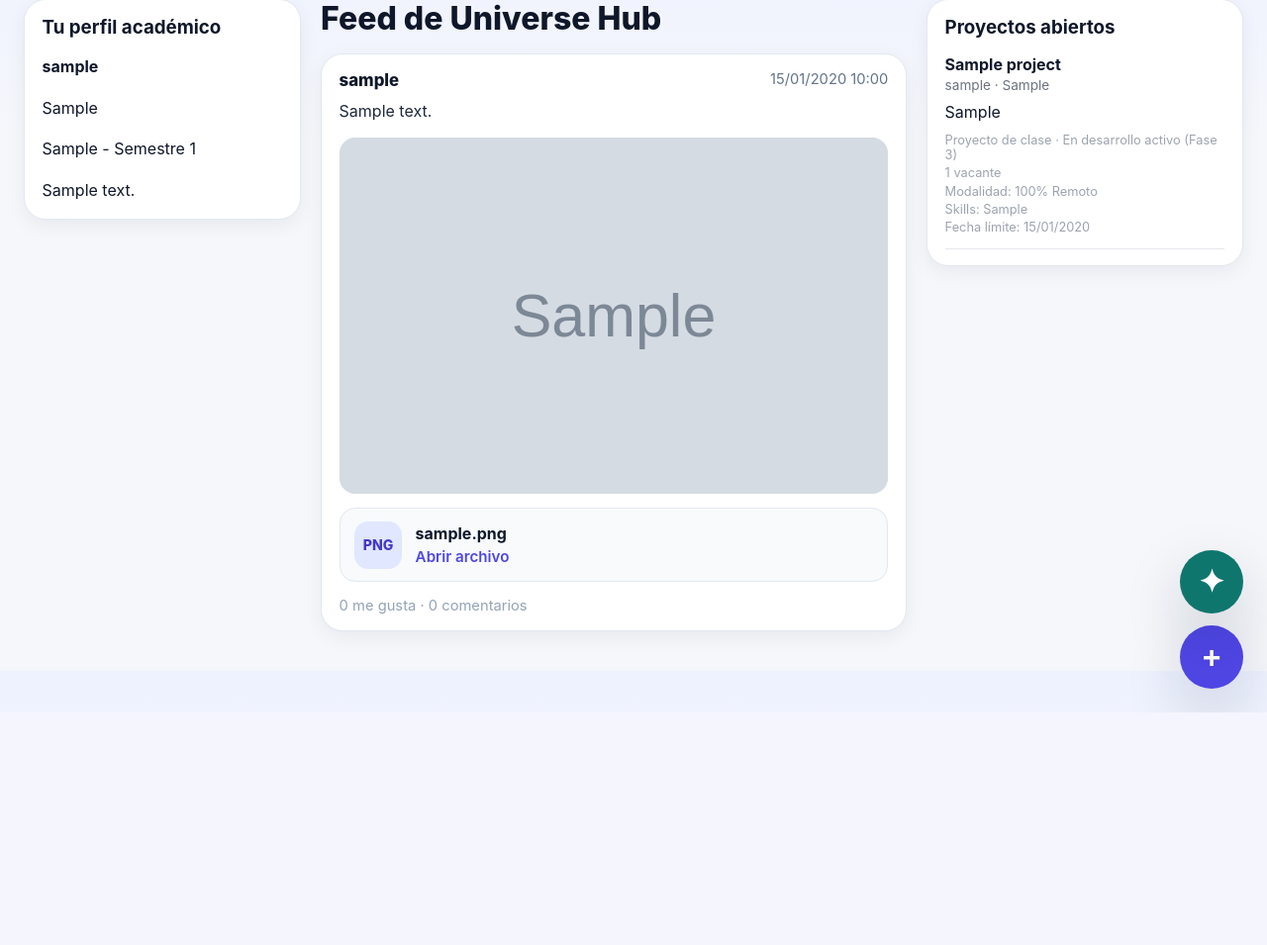
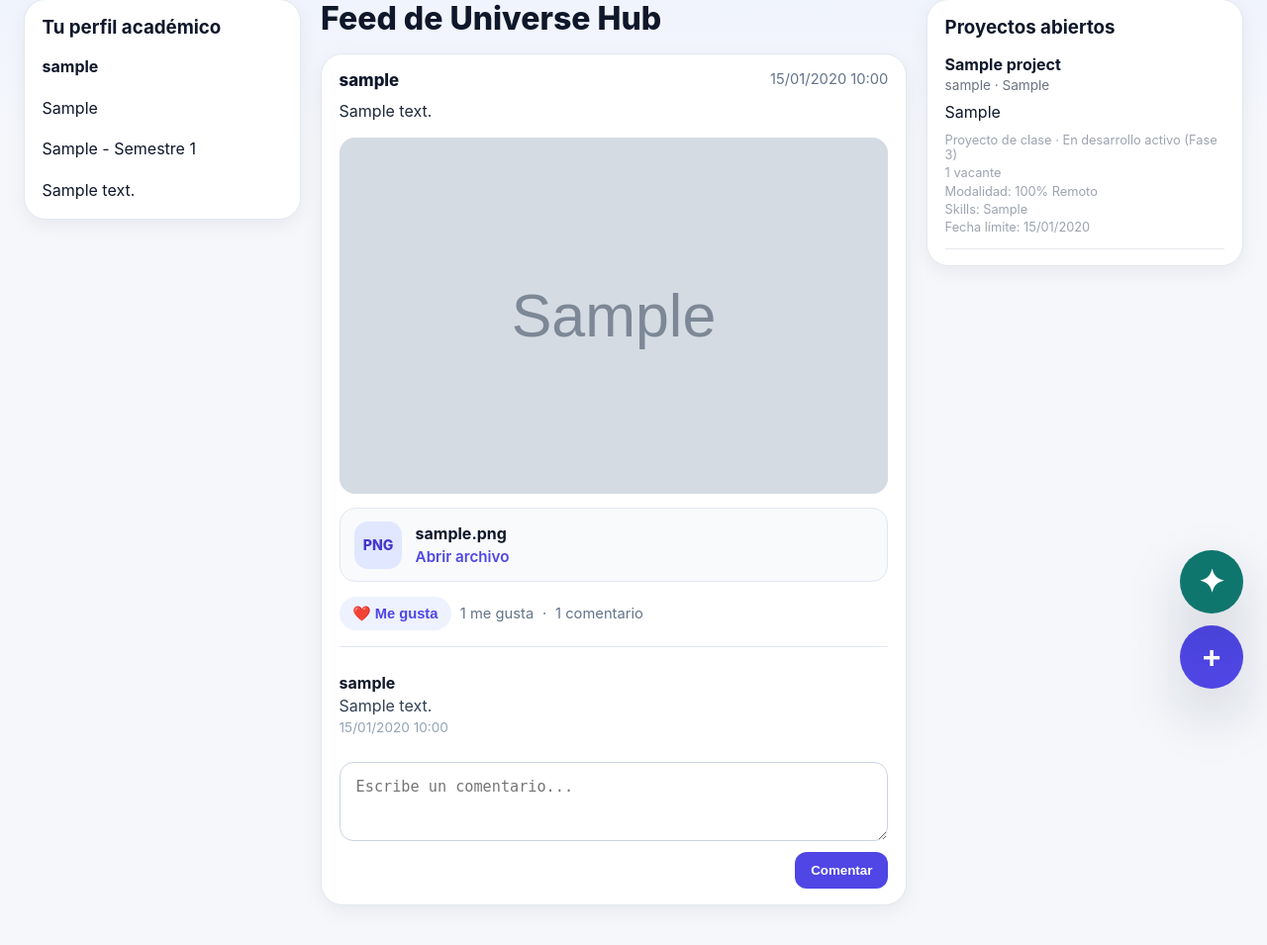
Before and after one commit to Chumleee/U_Hub, a Django app: page / in a window 1280 px wide. Shown: the part 80-1035 px from the top of the page at 99% size. Before the commit the page ends 800 px from the top, so only its background shows below. Run offline with Django 4.2, Linux system fonts and the light colour scheme; a user stored in the database is signed in; tables that the repository leaves empty hold one stand-in row (values such as "Sample post"); grey boxes marked "Sample" are stand-in pictures.

Commit message:
Cambios en los botones del feed (Like y comentarios)

```diff
--- a/universe_hub/posts/forms.py
+++ b/universe_hub/posts/forms.py
@@ -1,5 +1,5 @@
 from django import forms
-from .models import Post, Project
+from .models import Post, Project, Comment
 
 
 class PostForm(forms.ModelForm):
@@ -69,7 +69,6 @@ class ProjectForm(forms.ModelForm):
             'class': 'project-textarea',
         })
     )
-
     class Meta:
         model = Project
         fields = [
@@ -151,3 +150,23 @@ class ProjectForm(forms.ModelForm):
             instance.save()
 
         return instance
+
+class CommentForm(forms.ModelForm):
+    class Meta:
+        model = Comment
+        fields = ['content']
+        labels = {
+            'content': '',
+        }
+        widgets = {
+            'content': forms.Textarea(attrs={
+                'rows': 2,
+                'placeholder': 'Escribe un comentario...',
+                'class': 'comment-input',
+            }),
+        }
+    def clean_content(self):
+        content = self.cleaned_data.get('content', '').strip()
+        if not content:
+            raise forms.ValidationError('El comentario no puede estar vacío.')
+        return content
--- a/universe_hub/posts/models.py
+++ b/universe_hub/posts/models.py
@@ -132,11 +132,6 @@ class Comment(models.Model):
     content = models.TextField(max_length=500)
     created_at = models.DateTimeField(auto_now_add=True)
 
-    def clean(self):
-        from django.core.exceptions import ValidationError
-        if not self.post and not self.project:
-            raise ValidationError('El comentario debe pertenecer a un post o a un proyecto.')
-
     def __str__(self):
         target = self.post or self.project
         return f"Comment by {self.author} on {target}"
--- a/universe_hub/static/script.js
+++ b/universe_hub/static/script.js
@@ -80,4 +80,108 @@ document.addEventListener('DOMContentLoaded', function () {
             closeModal(projectModal, projectOverlay);
         }
     });
+
+    function getCookie(name) {
+        let cookieValue = null;
+        if (document.cookie && document.cookie !== '') {
+            const cookies = document.cookie.split(';');
+            for (let cookie of cookies) {
+                cookie = cookie.trim();
+                if (cookie.substring(0, name.length + 1) === (name + '=')) {
+                    cookieValue = decodeURIComponent(cookie.substring(name.length + 1));
+                    break;
+                }
+            }
+        }
+        return cookieValue;
+    }
+
+    const csrfToken = getCookie('csrftoken');
+
+    document.querySelectorAll('.like-form').forEach(function (form) {
+        form.addEventListener('submit', async function (event) {
+            event.preventDefault();
+
+            const postCard = form.closest('.post-card');
+            const likeBtnText = postCard.querySelector('.like-btn-text');
+            const likesCount = postCard.querySelector('.likes-count');
+
+            try {
+                const response = await fetch(form.action, {
+                    method: 'POST',
+                    headers: {
+                        'X-CSRFToken': csrfToken,
+                        'X-Requested-With': 'XMLHttpRequest'
+                    },
+                    credentials: 'same-origin'
+                });
+
+                const data = await response.json();
+
+                if (data.success) {
+                    likeBtnText.textContent = data.liked ? '❤️ Me gusta' : '🤍 Me gusta';
+                    likesCount.textContent = `${data.likes_count} me gusta${data.likes_count === 1 ? '' : 's'}`;
+                }
+            } catch (error) {
+                console.error('Error al procesar like:', error);
+            }
+        });
+    });
+
+    document.querySelectorAll('.comment-form').forEach(function (form) {
+        form.addEventListener('submit', async function (event) {
+            event.preventDefault();
+
+            const postCard = form.closest('.post-card');
+            const textarea = form.querySelector('.comment-input');
+            const commentsList = postCard.querySelector('.comments-list');
+            const commentsCount = postCard.querySelector('.comments-count');
+            const commentEmpty = commentsList.querySelector('.comment-empty');
+
+            const content = textarea.value.trim();
+            if (!content) return;
+
+            const formData = new FormData();
+            formData.append('content', content);
+
+            try {
+                const response = await fetch(form.action, {
+                    method: 'POST',
+                    headers: {
+                        'X-CSRFToken': csrfToken,
+                        'X-Requested-With': 'XMLHttpRequest'
+                    },
+                    body: formData,
+                    credentials: 'same-origin'
+                });
+
+                const data = await response.json();
+
+                if (data.success) {
+                    if (commentEmpty) {
+                        commentEmpty.remove();
+                    }
+
+                    const commentItem = document.createElement('div');
+                    commentItem.classList.add('comment-item');
+                    commentItem.innerHTML = `
+                        <div class="comment-author">${data.comment.author}</div>
+                        <div class="comment-text"></div>
+                        <div class="comment-date">${data.comment.created_at}</div>
+                    `;
+
+                    commentItem.querySelector('.comment-text').textContent = data.comment.content;
+                    commentsList.appendChild(commentItem);
+
+                    commentsCount.textContent = `${data.comments_count} comentario${data.comments_count === 1 ? '' : 's'}`;
+                    textarea.value = '';
+                } else {
+                    console.error('Errores del comentario:', data.errors);
+                    alert('No se pudo guardar el comentario.');
+                }
+            } catch (error) {
+                console.error('Error al enviar comentario:', error);
+            }
+        });
+    });
 });
--- a/universe_hub/static/styles.css
+++ b/universe_hub/static/styles.css
@@ -542,3 +542,116 @@ input[type="date"] {
         align-items: flex-start;
     }
 }
+
+.post-meta {
+    margin-top: 0.9rem;
+    display: flex;
+    align-items: center;
+    gap: 0.55rem;
+    flex-wrap: wrap;
+    font-size: 0.92rem;
+    color: var(--muted);
+}
+
+.like-form {
+    margin: 0;
+}
+
+.like-btn {
+    border: none;
+    background: #eef2ff;
+    color: var(--primary);
+    padding: 0.5rem 0.85rem;
+    border-radius: 999px;
+    font-size: 0.92rem;
+    font-weight: 700;
+    cursor: pointer;
+    transition: background 0.2s ease, transform 0.2s ease;
+}
+
+.like-btn:hover {
+    background: #e0e7ff;
+    transform: translateY(-1px);
+}
+
+.comments-section {
+    margin-top: 1rem;
+    padding-top: 0.9rem;
+    border-top: 1px solid var(--border);
+}
+
+.comment-item {
+    padding: 0.75rem 0;
+    border-bottom: 1px solid #eef2f7;
+}
+
+.comment-item:last-of-type {
+    border-bottom: none;
+}
+
+.comment-author {
+    font-weight: 700;
+    color: var(--text);
+    margin-bottom: 0.2rem;
+}
+
+.comment-text {
+    color: #334155;
+    white-space: pre-wrap;
+    word-break: break-word;
+}
+
+.comment-date {
+    margin-top: 0.25rem;
+    font-size: 0.85rem;
+    color: var(--muted-2);
+}
+
+.comment-empty {
+    color: var(--muted-2);
+    font-size: 0.92rem;
+    margin-bottom: 0.8rem;
+}
+
+.comment-form {
+    margin-top: 0.9rem;
+    display: flex;
+    flex-direction: column;
+    gap: 0.7rem;
+}
+
+.comment-input {
+    width: 100%;
+    border: 1px solid #cbd5e1;
+    background: #fff;
+    color: var(--text);
+    border-radius: 14px;
+    padding: 0.85rem 1rem;
+    font-size: 0.95rem;
+    line-height: 1.5;
+    resize: vertical;
+    min-height: 80px;
+    outline: none;
+}
+
+.comment-input:focus {
+    border-color: var(--primary);
+    box-shadow: 0 0 0 4px rgba(79, 70, 229, 0.12);
+}
+
+.comment-submit-btn {
+    align-self: flex-end;
+    border: none;
+    background: var(--primary);
+    color: #fff;
+    padding: 0.7rem 1rem;
+    border-radius: 12px;
+    font-weight: 700;
+    cursor: pointer;
+    transition: background 0.2s ease, transform 0.2s ease;
+}
+
+.comment-submit-btn:hover {
+    background: var(--primary-hover);
+    transform: translateY(-1px);
+}
--- a/universe_hub/templates/home.html
+++ b/universe_hub/templates/home.html
@@ -37,7 +37,7 @@
             <h2>Feed de Universe Hub</h2>
 
             {% for post in posts %}
-                <article class="post-card">
+                <article class="post-card" id="post-{{ post.id }}">
                     <div class="post-header">
                         <div class="post-author">{{ post.author.username }}</div>
                         <div class="post-date">{{ post.created_at|date:"d/m/Y H:i" }}</div>
@@ -63,7 +63,52 @@
                         </div>
                     {% endif %}
 
-    <div class="post-meta">0 me gusta · 0 comentarios</div>
+                    <div class="post-meta">
+                        <form method="post" action="{% url 'toggle_like' post.id %}" class="like-form">
+                            {% csrf_token %}
+                            <button type="submit" class="like-btn">
+                                <span class="like-btn-text">
+                                    {% if post.id in liked_post_ids %}
+                                        ❤️ Me gusta
+                                    {% else %}
+                                        🤍 Me gusta
+                                    {% endif %}
+                                </span>
+                            </button>
+                        </form>
+
+                        <span class="likes-count">
+                            {{ post.likes.count }} me gusta{{ post.likes.count|pluralize }}
+                        </span>
+
+                        <span>·</span>
+
+                        <span class="comments-count">
+                            {{ post.comments.count }} comentario{{ post.comments.count|pluralize }}
+                        </span>
+                    </div>
+
+                    <div class="comments-section">
+                        <div class="comments-list">
+                            {% for comment in post.comments.all %}
+                                <div class="comment-item">
+                                    <div class="comment-author">{{ comment.author.username }}</div>
+                                    <div class="comment-text">{{ comment.content }}</div>
+                                    <div class="comment-date">{{ comment.created_at|date:"d/m/Y H:i" }}</div>
+                                </div>
+                            {% empty %}
+                                <div class="comment-empty">Aún no hay comentarios.</div>
+                            {% endfor %}
+                        </div>
+
+                        <form method="post" action="{% url 'add_comment' post.id %}" class="comment-form">
+                            {% csrf_token %}
+                            <textarea name="content" rows="2" class="comment-input" placeholder="Escribe un comentario..."></textarea>
+                            <button type="submit" class="comment-submit-btn">Comentar</button>
+                        </form>
+                    </div>
+                </article>
+
 </article>
             {% empty %}
                 <div class="post-card">
--- a/universe_hub/users/urls.py
+++ b/universe_hub/users/urls.py
@@ -4,4 +4,7 @@ from . import views
 urlpatterns = [
     path('', views.home, name='home'),
     path('register/', views.register, name='register'),
+    path('profile/', views.profile, name='profile'),
+    path('posts/<int:post_id>/like/', views.toggle_like, name='toggle_like'),
+    path('posts/<int:post_id>/comment/', views.add_comment, name='add_comment'),
 ]
--- a/universe_hub/users/views.py
+++ b/universe_hub/users/views.py
@@ -1,12 +1,13 @@
-from django.shortcuts import render, redirect
+from django.shortcuts import render, redirect, get_object_or_404
 from django.contrib.auth import login
 from django.contrib.auth.decorators import login_required
+from django.http import JsonResponse
 
 from .forms import StudentUserCreationForm
 from .models import StudentUser
 
-from posts.models import Post, Project
-from posts.forms import PostForm, ProjectForm
+from posts.models import Post, Project, Like, Comment
+from posts.forms import PostForm, ProjectForm, CommentForm
 
 
 def register(request):
@@ -26,6 +27,7 @@ def register(request):
 def home(request):
     post_form = PostForm()
     project_form = ProjectForm()
+    comment_form = CommentForm()
 
     if request.method == 'POST':
         if 'create_post' in request.POST:
@@ -42,20 +44,81 @@ def home(request):
                 project = project_form.save(commit=False)
                 project.owner = request.user
                 project.save()
-                project_form.save_m2m()
                 return redirect('home')
 
-    posts = Post.objects.select_related('author').order_by('-created_at')[:20]
+    posts = Post.objects.select_related('author').prefetch_related(
+        'likes',
+        'comments__author'
+    ).order_by('-created_at')[:20]
+
     projects = Project.objects.select_related('owner').filter(
         status='open'
     ).order_by('-created_at')[:10]
 
+    liked_post_ids = set(
+        Like.objects.filter(user=request.user).values_list('post_id', flat=True)
+    )
+
     return render(request, 'home.html', {
         'post_form': post_form,
         'project_form': project_form,
+        'comment_form': comment_form,
         'posts': posts,
         'projects': projects,
+        'liked_post_ids': liked_post_ids,
     })
+
+
+@login_required
+def toggle_like(request, post_id):
+    if request.method != 'POST':
+        return JsonResponse({'success': False, 'error': 'Método no permitido'}, status=405)
+
+    post = get_object_or_404(Post, id=post_id)
+
+    like = Like.objects.filter(user=request.user, post=post).first()
+    liked = False
+
+    if like:
+        like.delete()
+    else:
+        Like.objects.create(user=request.user, post=post)
+        liked = True
+
+    return JsonResponse({
+        'success': True,
+        'liked': liked,
+        'likes_count': post.likes.count(),
+    })
+
+@login_required
+def add_comment(request, post_id):
+    if request.method != 'POST':
+        return JsonResponse({'success': False, 'error': 'Método no permitido'}, status=405)
+
+    post = get_object_or_404(Post, id=post_id)
+    form = CommentForm(request.POST)
+
+    if form.is_valid():
+        comment = form.save(commit=False)
+        comment.author = request.user
+        comment.post = post
+        comment.save()
+
+        return JsonResponse({
+            'success': True,
+            'comment': {
+                'author': comment.author.username,
+                'content': comment.content,
+                'created_at': comment.created_at.strftime('%d/%m/%Y %H:%M'),
+            },
+            'comments_count': post.comments.count(),
+        })
+
+    return JsonResponse({
+        'success': False,
+        'errors': form.errors,
+    }, status=400)
 
 
 @login_required
```
Also changed, not shown: 1 other file.
